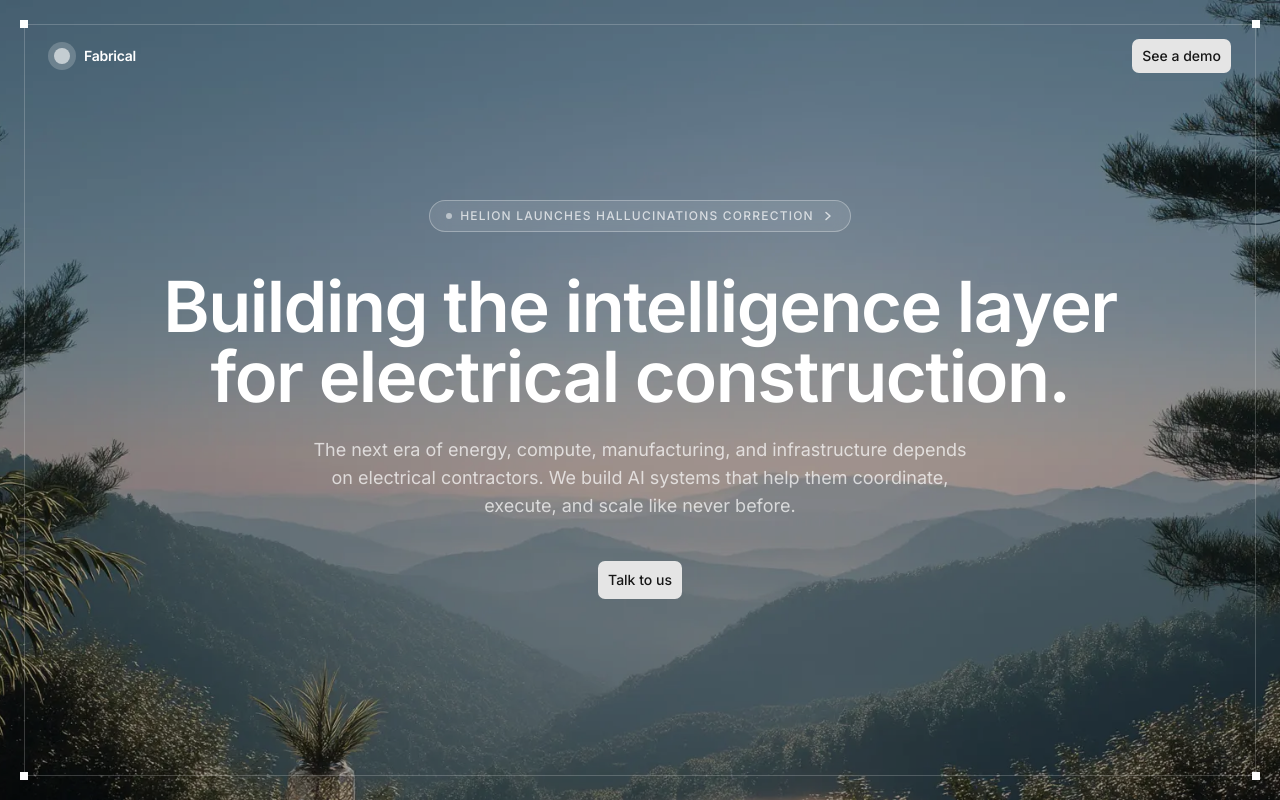
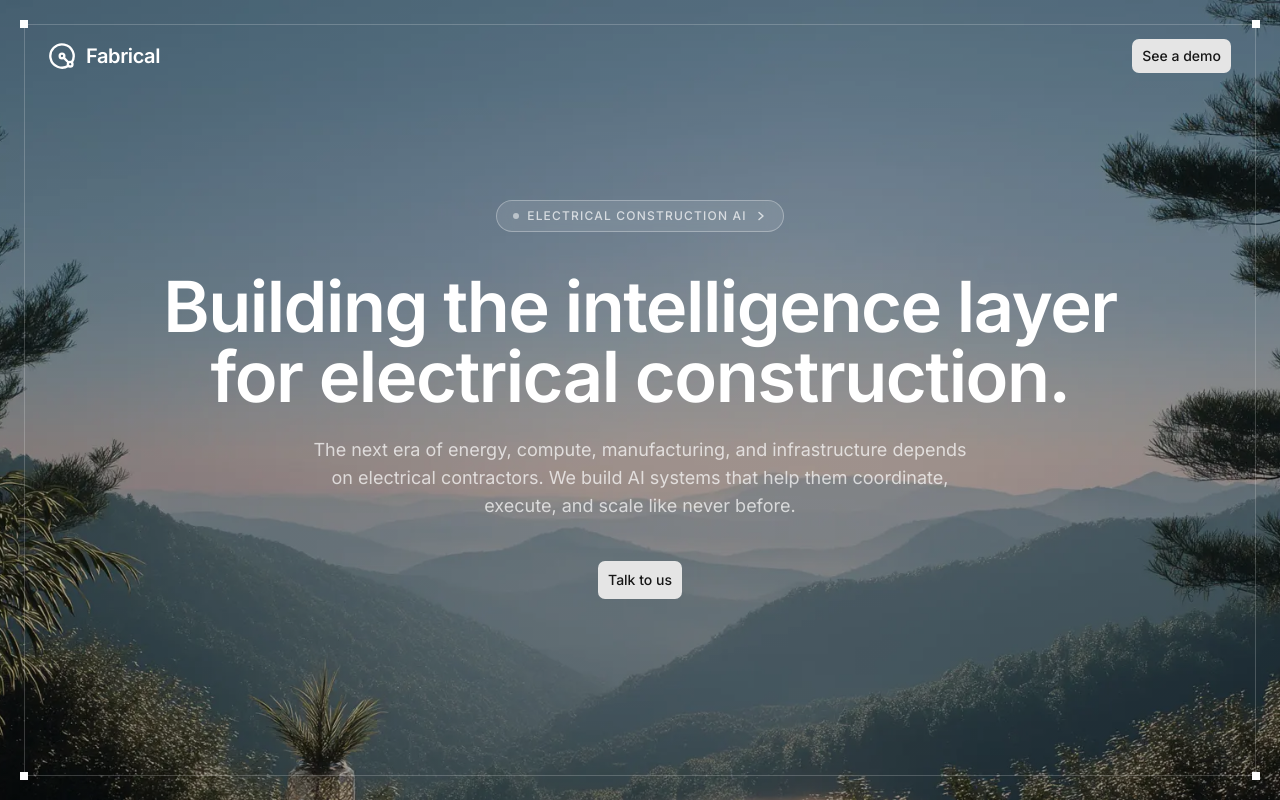
Before and after one commit to alek-karp/fabrical-landing, a Next.js app: page / in a window 1280 px wide. Built offline with nearby package versions, Linux system fonts and the light colour scheme.

Commit message:
feat(landing): extract Logo component with radius icon

```diff
--- a/app/page.tsx
+++ b/app/page.tsx
@@ -1,16 +1,17 @@
 import { Button } from "@/components/ui/button";
+import { Logo } from "@/components/logo";
 
 export default function Home() {
   return (
     <div
       className="min-h-screen flex flex-col text-white relative"
       style={{
-        backgroundImage: "url('/hero-home.webp')",
+        backgroundImage:
+          "linear-gradient(rgba(0,0,0,0.3), rgba(0,0,0,0.3)), url('/hero-home.webp')",
         backgroundSize: "cover",
         backgroundPosition: "center top",
       }}
     >
-      <div className="absolute inset-0 bg-black/30 pointer-events-none" />
 
       {/* Technical frame — inset margin/header/footer lines with corner squares */}
       <div className="pointer-events-none absolute inset-4 md:inset-6 z-20">
@@ -30,15 +31,7 @@ export default function Home() {
       <div className="relative z-10 flex flex-col min-h-screen">
         {/* Nav — 64px height, 24px side padding */}
         <header className="flex items-center justify-between px-8 md:px-12 h-16 mt-4 md:mt-6">
-          <div className="flex items-center gap-8">
-            <div className="flex items-center gap-2">
-              <div className="w-7 h-7 rounded-full bg-white/20 flex items-center justify-center">
-                <div className="w-4 h-4 rounded-full bg-white/60" />
-              </div>
-              {/* heading-14: 14px, 600, -0.28px */}
-              <span className="text-white text-sm font-semibold tracking-[-0.28px]">Fabrical</span>
-            </div>
-          </div>
+          <Logo />
           <div className="flex items-center gap-4">
             <Button>See a demo</Button>
           </div>
@@ -50,10 +43,9 @@ export default function Home() {
           <a
             href="#"
             className="inline-flex items-center gap-2 px-4 h-8 rounded-full border border-white/30 bg-white/10 text-xs font-medium tracking-widest text-white/70 hover:text-white transition-colors mb-10 backdrop-blur-sm"
-            style={{ borderRadius: 9999 }}
           >
             <span className="w-1.5 h-1.5 rounded-full bg-white/50" />
-            HELION LAUNCHES HALLUCINATIONS CORRECTION
+            ELECTRICAL CONSTRUCTION AI
             <svg width="12" height="12" viewBox="0 0 12 12" fill="none">
               <path d="M4 2.5L8 6L4 9.5" stroke="currentColor" strokeWidth="1.5" strokeLinecap="round" strokeLinejoin="round"/>
             </svg>
--- /dev/null
+++ b/components/logo.tsx
@@ -0,0 +1,15 @@
+import { Radius } from "lucide-react";
+
+import { cn } from "@/lib/utils";
+
+export function Logo({ className }: { className?: string }) {
+  return (
+    <div className={cn("flex items-center gap-2.5", className)}>
+      <Radius className="w-7 h-7 text-white" />
+      {/* heading: 600, -0.4px */}
+      <span className="text-white text-xl font-semibold tracking-[-0.4px]">
+        Fabrical
+      </span>
+    </div>
+  );
+}
```
